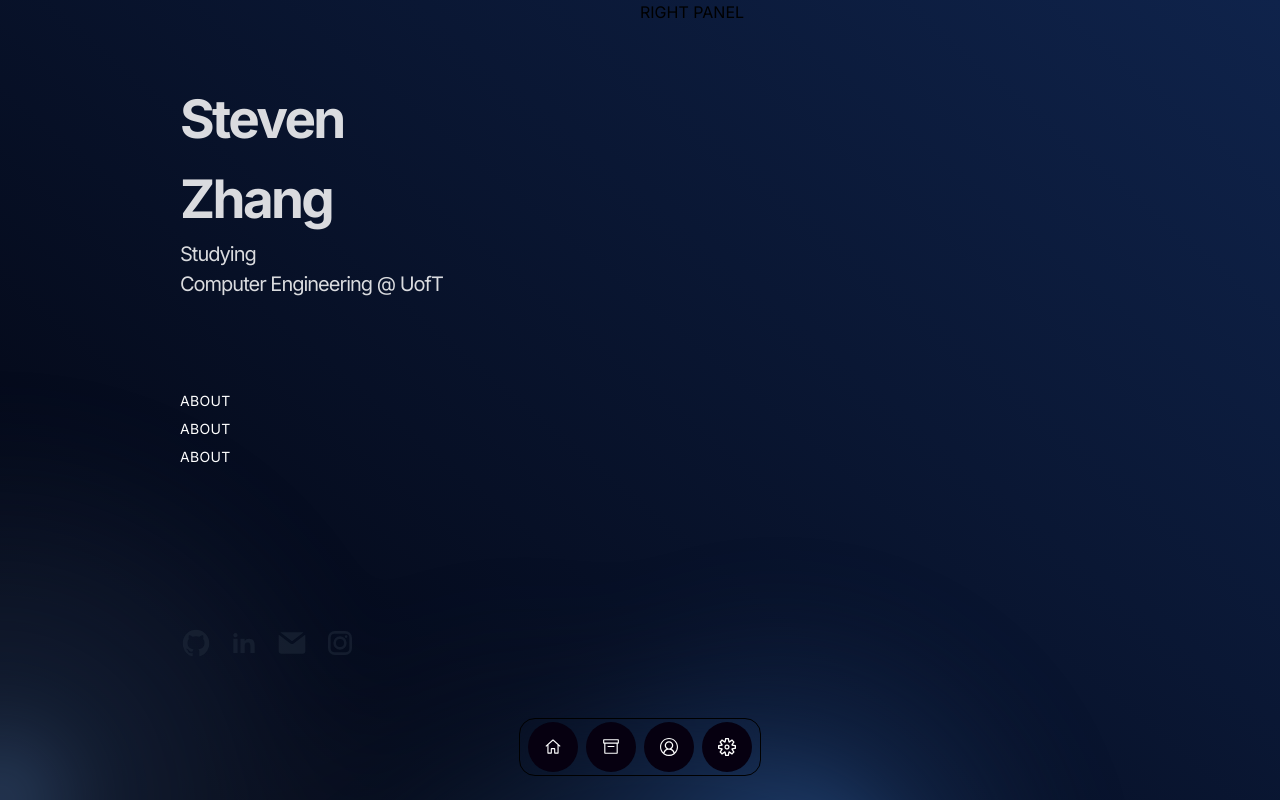
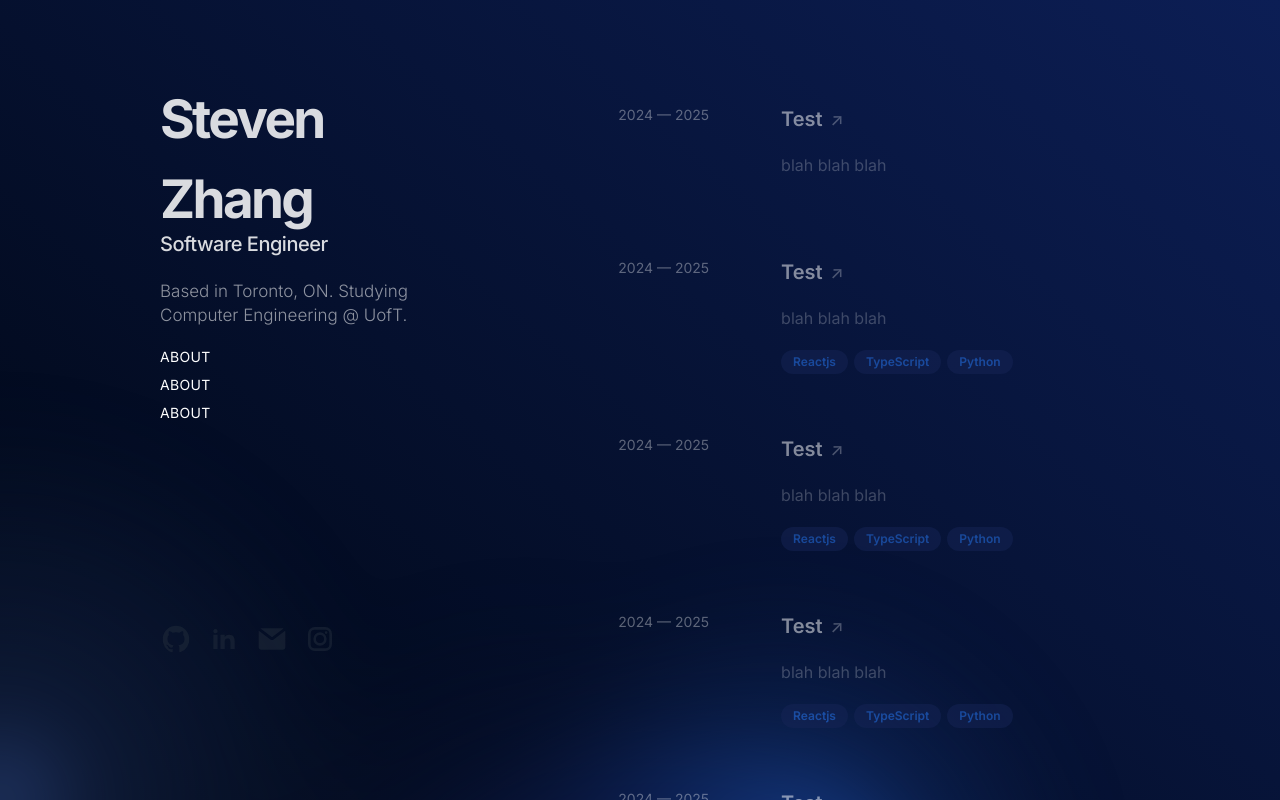
Before and after one commit to stev-jz/website, a Next.js app in the folder site/: page / in a window 1280 px wide. Built offline with nearby package versions, Linux system fonts and the light colour scheme.

Commit message:
glass component done

```diff
--- a/site/src/app/page.tsx
+++ b/site/src/app/page.tsx
@@ -1,14 +1,13 @@
 import Sidebar from '@/components/SideBar'
-import DockBar from "@/components/DockBar";
-import { Dock, DockIcon } from "@/components/magicui/dock";
 import { BackgroundGradientAnimation } from '@/components/ui/background-gradient-animation';
-
+import GlassContainer from '@/components/GlassContainer';
+import ExperienceSection from '@/components/sections/ExperienceSection';
+import RightPanel from '@/components/RightPanel';
 
 export default function home() {
   return (
-    <BackgroundGradientAnimation className="-z-999">
-      <div className = 'grid md:grid-cols-2 grid-cols-1 min-h-screen'>
-        <DockBar></DockBar>
+    <BackgroundGradientAnimation className="-z-10">
+      <div className = 'grid md:grid-cols-[7.8fr_9fr] grid-cols-1 min-h-screen'>
         {/* left panel */}
         <div className="md:sticky top-0 z-999">
           <Sidebar></Sidebar>
@@ -16,7 +15,10 @@ export default function home() {
 
 
         {/* right panel*/}
-        <div className = "overflow-y-auto h-screen">RIGHT PANEL </div>
+        <div className = "z-10 overflow-y-auto h-screen">
+          <RightPanel></RightPanel>
+
+        </div>
       </div>
     </BackgroundGradientAnimation>
   );
--- a/site/src/components/DockBar.tsx
+++ /dev/null
@@ -1,34 +0,0 @@
-"use client";
-
-import { Dock, DockIcon } from "@/components/magicui/dock";
-import { VscHome, VscArchive, VscAccount, VscSettingsGear } from "react-icons/vsc";
-
-export default function DockBar() {
-  return (
-    /* keep it fixed & layered above everything */
-    <div className="fixed bottom-6 left-1/2 -translate-x-1/2 z-[9999]">
-       <Dock
-        iconSize={50}             // resting size
-        iconMagnification={60}    // max grow size
-        iconDistance={200}        // cursor proximity radius
-        direction="middle"        // "top" | "middle" | "bottom"
-      >
-        <DockIcon className="bg-[#060010] text-white">
-          <VscHome size={18} />
-        </DockIcon>
-
-        <DockIcon className="bg-[#060010] text-white">
-          <VscArchive size={18} />
-        </DockIcon>
-
-        <DockIcon className="bg-[#060010] text-white">
-          <VscAccount size={18} />
-        </DockIcon>
-
-        <DockIcon className="bg-[#060010] text-white">
-          <VscSettingsGear size={18} />
-        </DockIcon>
-      </Dock>
-    </div>
-  );
-}
--- /dev/null
+++ b/site/src/components/GlassContainer.tsx
@@ -0,0 +1,70 @@
+'use client';
+import React from 'react';
+import Link from 'next/link';
+
+type GlassContainerProps = {
+  date?: string;
+  title?: string;
+  description?: string;
+  link: string;
+  tags?: string[];
+}
+
+export default function GlassContainer(props: GlassContainerProps)
+{
+  return (
+    <Link href={props.link} target="_blank"
+      className='
+      max-w-168
+      group
+      mb-3
+      opacity-50
+      rounded-[9]
+      transition duration-100 ease-in-out
+      border-t border-t-transparent
+
+      hover:bg-white/6
+      hover:opacity-200
+      hover:shadow-[0_10px_20px_rgba(0,0,0,0.05)]
+      hover:backdrop-blur-md
+      hover:border-t
+      hover:border-t-white/30
+
+      flex gap-10 justify-start p-6'>
+      <div className=" flex gap-10 justify-start">
+        <div className="mr-8 text-sm opacity-70 text-white">
+          {props.date}
+        </div>
+        <div className="flex flex-col gap-5">
+          <h1 className="transition-colors duration-100 ease-out group-hover:text-blue-500 text-xl font-semibold text-white">
+            {props.title}
+            <div className="
+              inline-block
+              transform
+              transition-all duration-200 ease-out
+              rotate-315
+              opacity-55
+              text-[17px]
+              group-hover:opacity-90
+              group-hover:translate-x-1
+              group-hover:-translate-y-1
+              group-hover:text-blue-500
+              font-medium
+              ml-1.5
+            ">
+            -&gt;
+            </div>
+            </h1>
+          <p className="text-gray-300 opacity-55">{props.description}</p>
+          <ul className="flex">
+            { props.tags && props.tags.map(tag =>
+            <li
+            key={ tag }
+            className="mr-1.5 inline-flex items-center px-3 py-1 text-xs font-semibold rounded-full bg-blue-950 text-blue-500">
+              {tag}</li>)}
+          </ul>
+        </div>
+      </div>
+    </Link>
+  );
+}
--- /dev/null
+++ b/site/src/components/RightPanel.tsx
@@ -0,0 +1,12 @@
+import ExperienceSection from "./sections/ExperienceSection";
+
+export default function RightPanel(){
+    return(
+        <aside className="pt-20">
+            <ExperienceSection></ExperienceSection>
+
+
+
+        </aside>
+    );
+}
--- a/site/src/components/Sidebar.tsx
+++ b/site/src/components/Sidebar.tsx
@@ -1,25 +1,29 @@
 import Link from 'next/link';
 import Menu from '@/components/MenuList'
 import Iconlist from '@/components/IconList'
+import GlassContainer from './GlassContainer';
 
 export default function Sidebar(){
     return(
-        <aside className="md:px-45 h-screen flex flex-col">
+        <aside className="md:px-40 h-screen flex flex-col">
             <div className='pt-20'>
                 <Link href = '/' className="text-[53px] opacity-85 text-white font-bold tracking-tighter">
                 Steven Zhang
                 </Link>
-                <h2 className="opacity-85 tracking-tighter text-white text-[20px] font-[400] pb-3">Studying <Link href="https://www.ece.utoronto.ca/" target="_blank" className="relative inline-block
+                <h2 className="opacity-85 tracking-tight text-white text-[20px] font-[475] -mt-2.5">
+                    Software Engineer</h2>
+                <h3 className="opacity-55 text-white text-sm/6 text-[17px] font-[360] py-5">Based in Toronto, ON. Studying
+                <Link href="https://www.ece.utoronto.ca/" target="_blank" className="relative inline-block
                     after:content-[''] after:absolute after:bottom-0 after:left-0
                     after:w-0 after:h-[2px] after:bg-gray-300
                     after:transition-[width] after:duration-300
                     hover:after:w-full "
-                >Computer Engineering @ UofT</Link></h2>
+                >Computer Engineering @ UofT.</Link></h3>
 
+                <Menu></Menu>
 
-                <div className="mt-20 mb-40"><Menu></Menu></div>
             </div>
-            <Iconlist></Iconlist>
+            <div className="mt-50"><Iconlist></Iconlist></div>
 
         </aside>
     )
--- /dev/null
+++ b/site/src/components/sections/ExperienceSection.tsx
@@ -0,0 +1,59 @@
+import GlassContainer from "../GlassContainer";
+
+export default function ExperienceSection(){
+    return(
+        <div>
+            <GlassContainer
+                date="2024 — 2025"
+                title="Test"
+                description="blah blah blah"
+                link="https://www.skynetsystems.ca/">
+            </GlassContainer>
+            <GlassContainer
+                date="2024 — 2025"
+                title="Test"
+                description="blah blah blah"
+                link="https://www.skynetsystems.ca/"
+                tags={["Reactjs", "TypeScript", "Python"]}>
+            </GlassContainer>
+            <GlassContainer
+                date="2024 — 2025"
+                title="Test"
+                description="blah blah blah"
+                link="https://www.skynetsystems.ca/"
+                tags={["Reactjs", "TypeScript", "Python"]}>
+            </GlassContainer>
+            <GlassContainer
+                date="2024 — 2025"
+                title="Test"
+                description="blah blah blah"
+                link="https://www.skynetsystems.ca/"
+                tags={["Reactjs", "TypeScript", "Python"]}>
+            </GlassContainer>
+            <GlassContainer
+                date="2024 — 2025"
+                title="Test"
+                description="blah blah blah"
+                link="https://www.skynetsystems.ca/"
+                tags={["Reactjs", "TypeScript", "Python"]}>
+            </GlassContainer>
+            <GlassContainer
+                date="2024 — 2025"
+                title="Test"
+                description="blah blah blah"
+                link="https://www.skynetsystems.ca/"
+                tags={["Reactjs", "TypeScript", "Python"]}>
+            </GlassContainer>
+            <GlassContainer
+                date="2024 — 2025"
+                title="Test"
+                description="blah blah blah"
+                link="https://www.skynetsystems.ca/"
+                tags={["Reactjs", "TypeScript", "Python"]}>
+            </GlassContainer>
+
+
+
+        </div>
+    )
+}
--- a/site/src/components/ui/background-gradient-animation.tsx
+++ b/site/src/components/ui/background-gradient-animation.tsx
@@ -6,15 +6,16 @@ import { summerSkyDark, summerSkyLight } from "../theme-gradients";
 
 export const BackgroundGradientAnimation = ({
 
+gradientBackgroundStart = "rgb(0, 6, 18)",
+gradientBackgroundEnd   = "rgb(12, 30, 85)",
 
-gradientBackgroundStart = "rgb(2, 4, 15)",
-gradientBackgroundEnd   = "rgb(15, 35, 75)",
-firstColor  = "2, 4, 15",
-secondColor = "12, 24, 45",
-thirdColor  = "30, 60, 105",
-fourthColor = "2, 4, 15",
-fifthColor  = "40, 60, 90",
-pointerColor = "40, 60, 90",
+firstColor   = "0, 6, 18",
+secondColor  = "8, 18, 50",
+thirdColor   = "20, 55, 125",
+fourthColor  = "0, 6, 18",
+fifthColor   = "30, 50, 95",
+pointerColor = "30, 50, 95",
+
 
   size = "80%",
   blendingValue = "hard-light",
```
